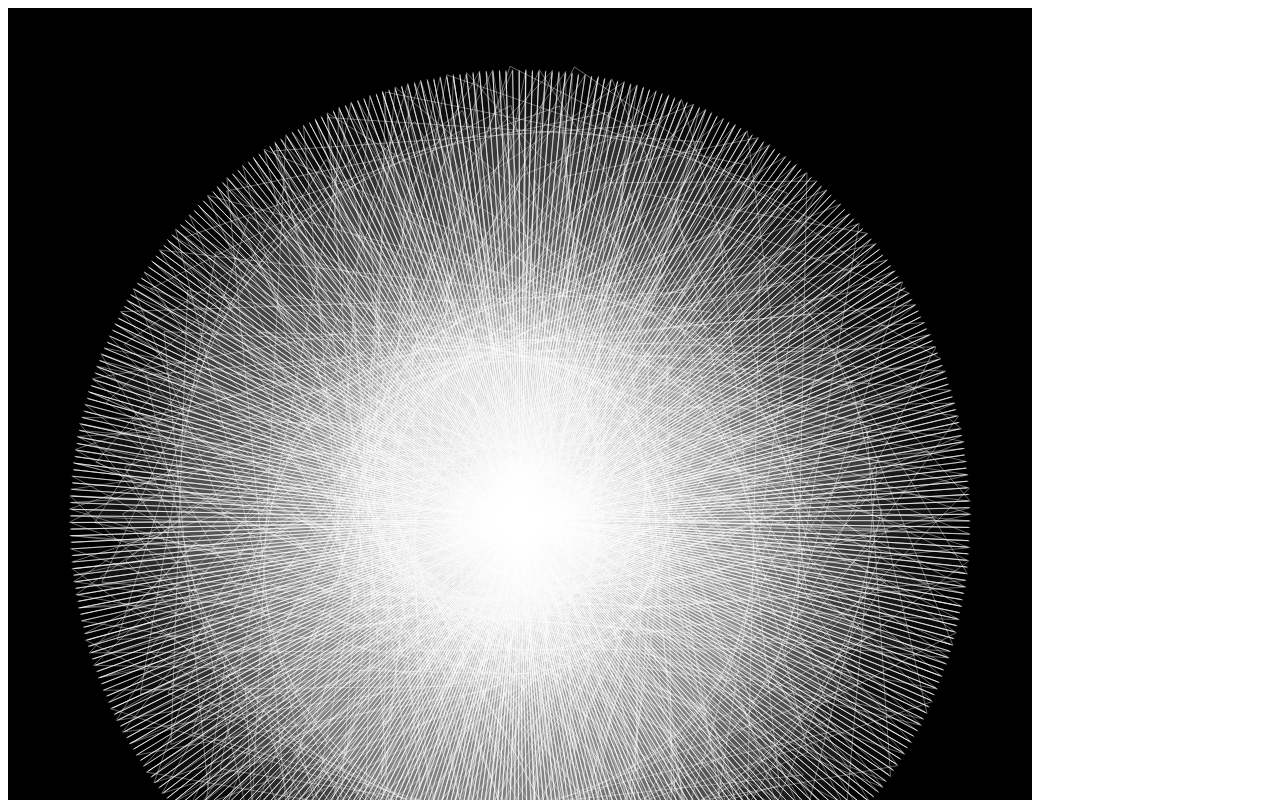
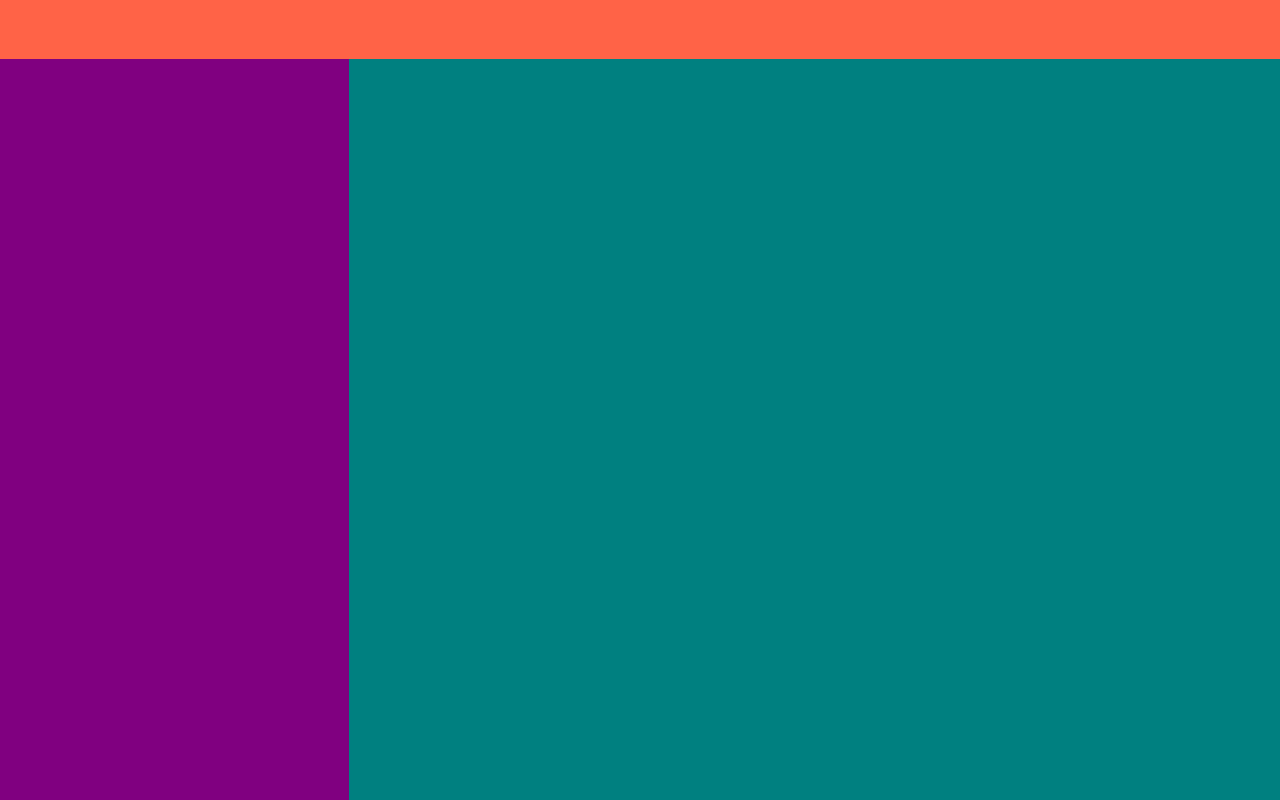
Before and after one commit to tooth-palm/triangle-playground, a React (Create React App) app: page / in a window 1280 px wide. Shown: the top 800 px of the page. Built offline with nearby package versions, Linux system fonts and the light colour scheme.

Commit message:
画面レイアウトの作成

```diff
--- a/public/index.html
+++ b/public/index.html
@@ -5,7 +5,7 @@
     <meta name="viewport" content="width=device-width, initial-scale=1" />
     <title>React App</title>
   </head>
-  <body>
+  <body style="margin: 0;">
     <noscript>You need to enable JavaScript to run this app.</noscript>
     <div id="root"></div>
   </body>
--- a/src/App.js
+++ b/src/App.js
@@ -1,11 +1,18 @@
+import { Box, Flex } from "@chakra-ui/react";
 import Canvas from "./Components/Canvas";
 import sketch from "./sketch";
 
 function App() {
   return (
-    <div className="App">
-      <Canvas sketch={sketch} />
-    </div>
+    <Flex flexDirection="column" h="100vh">
+      <Box w="100%" h={64} bg="tomato"></Box>
+      <Flex w="100%" h="100%">
+        <Box w={480} h="100%" bg="purple"></Box>
+        <Box w="100%" h="100%" bg="teal" id="canvasArea">
+          <Canvas sketch={sketch} />
+        </Box>
+      </Flex>
+    </Flex>
   );
 }
 
```
